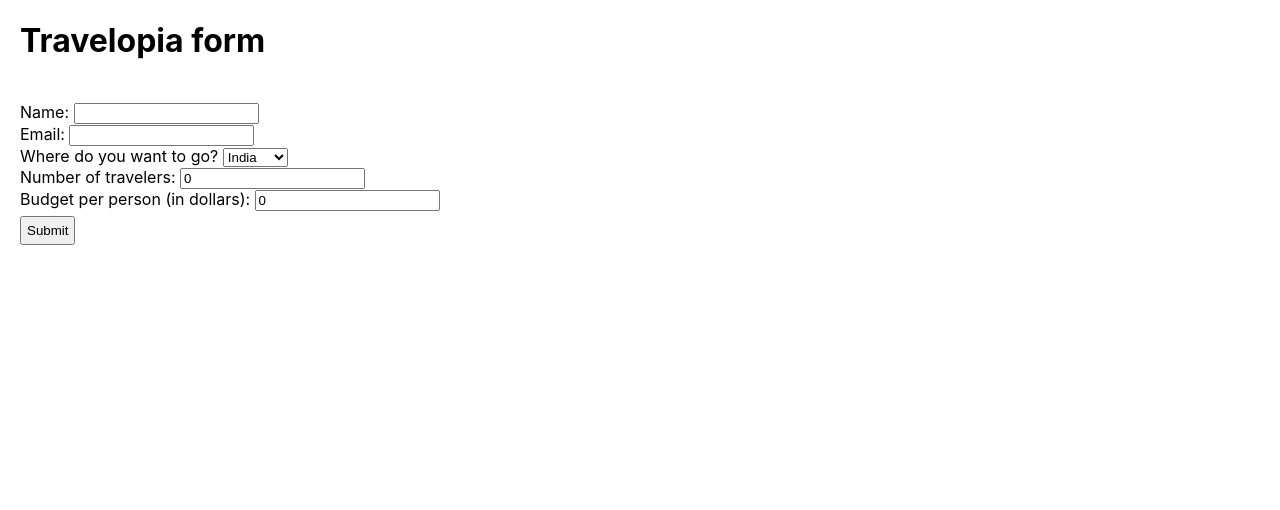
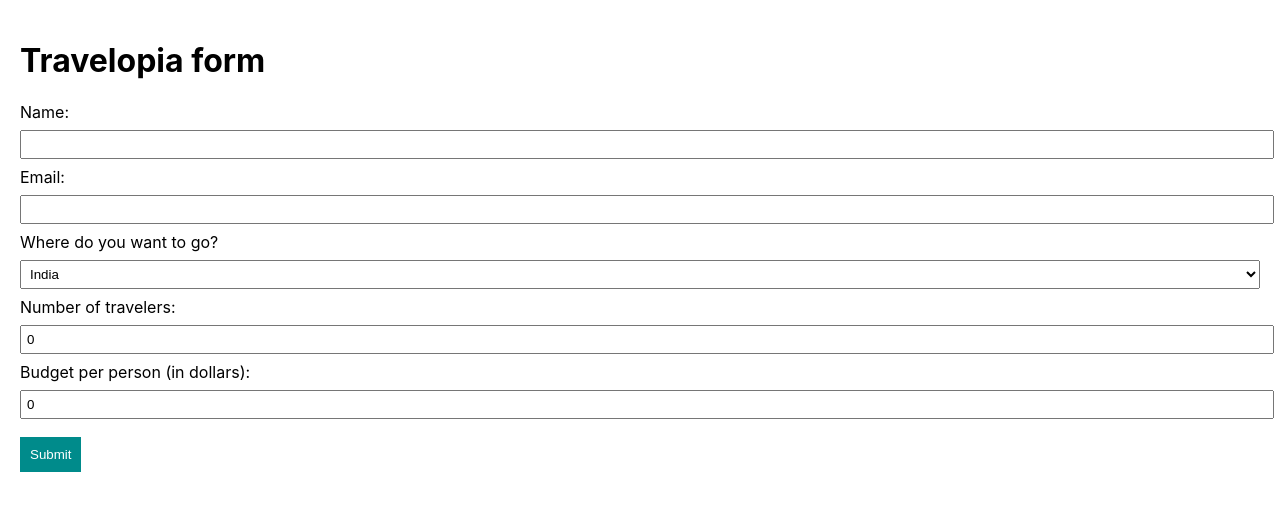
Before and after one commit to ParthMunjal/travelopia_frontend, a React (Create React App) app: page / in a window 1280 px wide. Shown: the top 510 px of the page. Built offline with nearby package versions, Linux system fonts and the light colour scheme.

Commit message:
implementing css styles for form component

```diff
--- a/src/App.css
+++ b/src/App.css
@@ -1,5 +1,5 @@
 .App {
-  margin: auto;
+  padding: 20px;
 }
 
 .App-logo {
--- a/src/styles.css
+++ b/src/styles.css
@@ -1,12 +1,43 @@
 .TravelForm {
-    padding: 20px;
+    align-items: end;
+}
+
+input {
+    width: 100%;
+    padding: 5px;
+    margin: 8px 0;
+}
+
+select {
+    width: 100%;
+    padding: 5px;
+    margin: 8px 0;
+}
+
+button {
+    border: none;
+    padding: 10px;
 }
 
 .Submit {
-    margin-top: 5px;
-    padding: 5px;
+    margin-top: 10px;
+    color: white;
+    background-color: darkcyan;
+
+}
+.Success,
+.Error {
+    margin: 10px 0;
+    padding: 10px;
+    border-radius: 3px 3px 3px 3px;
 }
 
-h1 {
-    padding-left: 20px;
+.Success {
+    color: #270;
+    background-color: #DFF2BF;
 }
+
+.Error {
+    color: #D8000C;
+    background-color: #FFBABA;
+}
```
